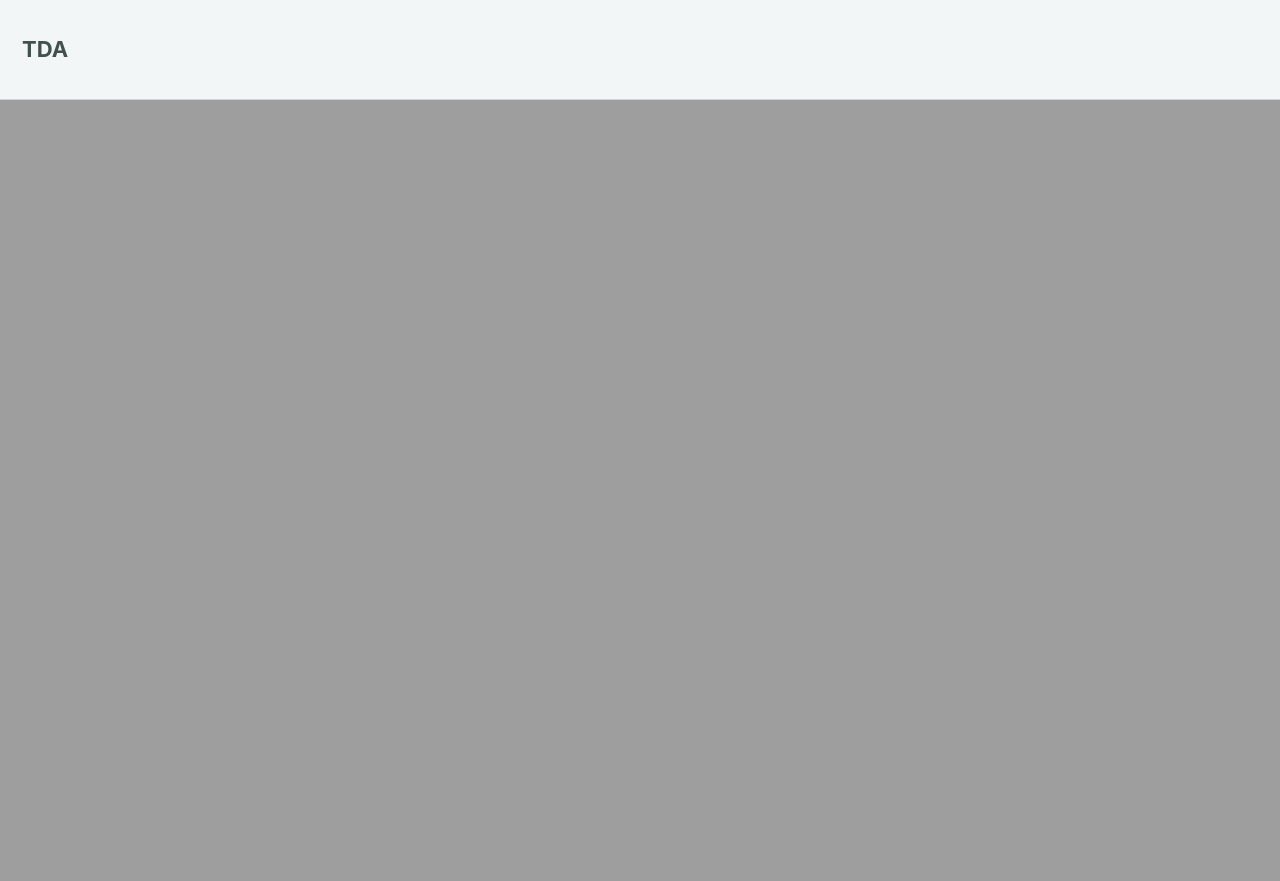
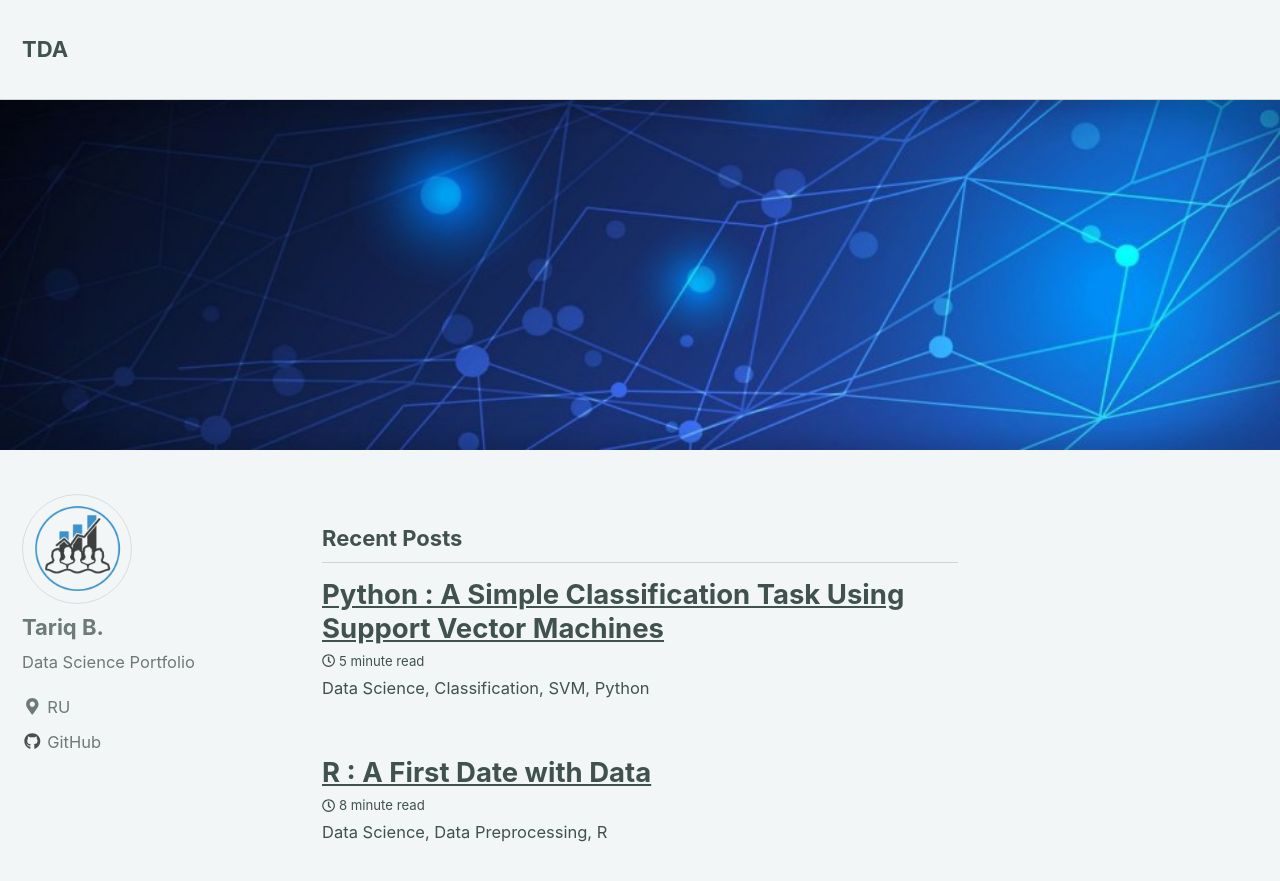
Before and after one commit to TariqGon/TariqGon.github.io, a Jekyll site: the page built from index.html, in a window 1280 px wide and 900 px high. Shown: the top 881 px of the window. Built offline with Jekyll 4.4.1, drawn with Linux system fonts in a browser that asks for light colours; nearby versions of some CDN libraries; the list of posts is cut into pages by our own code.

Commit message:
new commit

```diff
--- a/index.html
+++ b/index.html
@@ -2,5 +2,5 @@
 layout: home
 author_profile: true
 header:
-  image: "/images/hm.jpg"
+  image: "/images/img.jpg"
 ---
```
Also changed, not shown: images/img.jpg (added).
